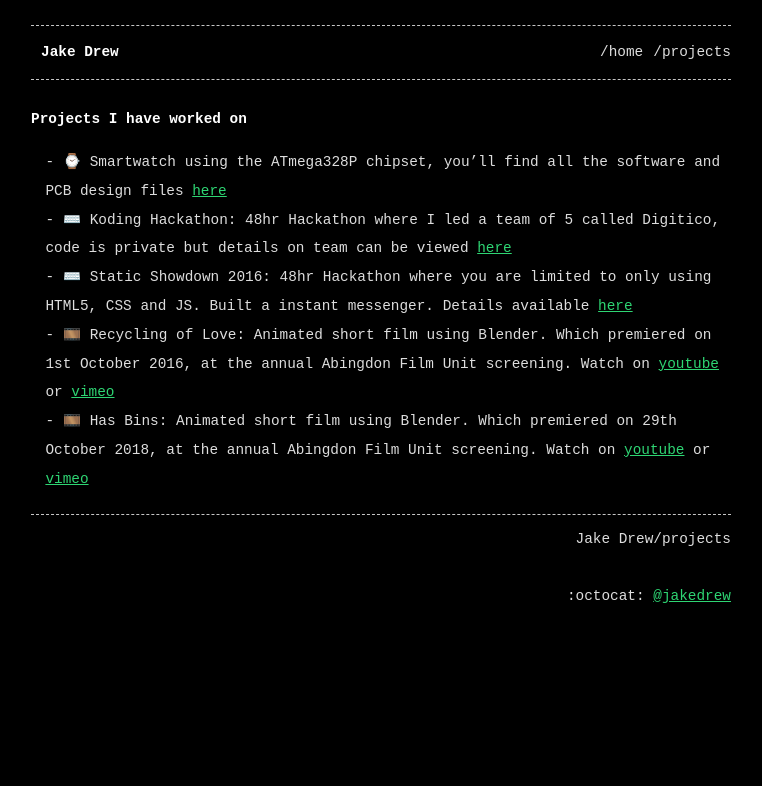
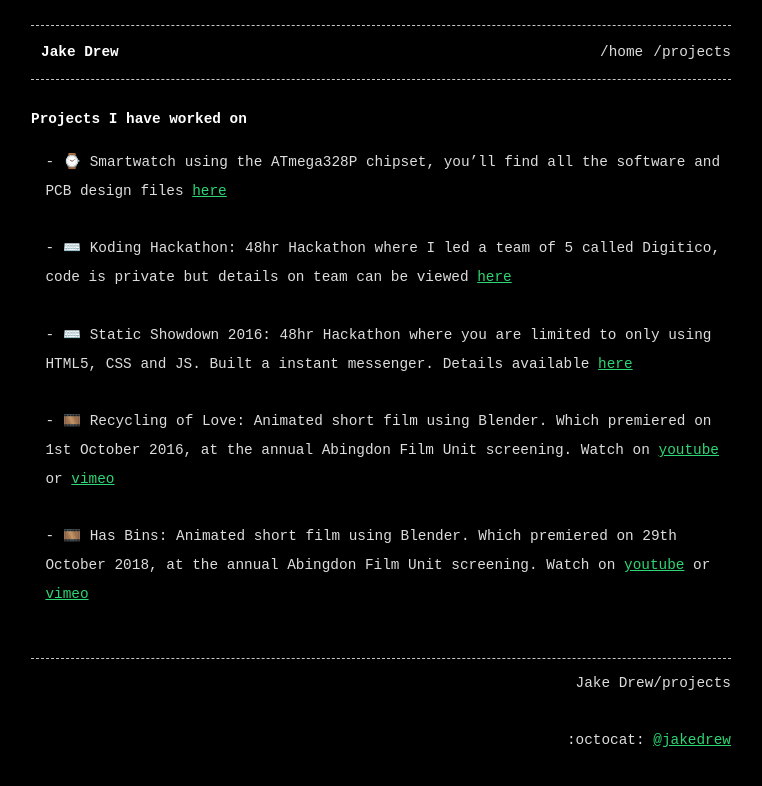
Before and after one commit to jakedrew/jakedrew.github.io, a Jekyll site: the page built from projects.md, in a window 1280 px wide. Shown: the top 786 px of the page, without its empty margins (259-1021 px from the left). Built offline with Jekyll 4.4.1, drawn with Linux system fonts in a browser that asks for light colours.

```diff
--- a/projects.md
+++ b/projects.md
@@ -6,11 +6,11 @@ title: Jake Drew
 ---
 ### Projects I have worked on
 
-- ⌚ Smartwatch using the ATmega328P chipset, you'll find all the software and PCB design files [here][smartwatch] <br>
-- ⌨️ Koding Hackathon: 48hr Hackathon where I led a team of 5 called Digitico, code is private but details on team can be viewed [here][koding] <br>
-- ⌨️ Static Showdown 2016: 48hr Hackathon where you are limited to only using HTML5, CSS and JS. Built a instant messenger. Details available [here][ss16] <br>
-- 🎞️ Recycling of Love: Animated short film using Blender. Which premiered on 1st October 2016, at the annual Abingdon Film Unit screening. Watch on [youtube][recyclingoflove] or [vimeo][recyclingoflovevimeo] <br>
-- 🎞️ Has Bins: Animated short film using Blender. Which premiered on 29th October 2018, at the annual Abingdon Film Unit screening. Watch on [youtube][hasbins] or [vimeo][hasbinsvimeo] <br>
+- ⌚ Smartwatch using the ATmega328P chipset, you'll find all the software and PCB design files [here][smartwatch] <br><br>
+- ⌨️ Koding Hackathon: 48hr Hackathon where I led a team of 5 called Digitico, code is private but details on team can be viewed [here][koding] <br><br>
+- ⌨️ Static Showdown 2016: 48hr Hackathon where you are limited to only using HTML5, CSS and JS. Built a instant messenger. Details available [here][ss16] <br><br>
+- 🎞️ Recycling of Love: Animated short film using Blender. Which premiered on 1st October 2016, at the annual Abingdon Film Unit screening. Watch on [youtube][recyclingoflove] or [vimeo][recyclingoflovevimeo] <br><br>
+- 🎞️ Has Bins: Animated short film using Blender. Which premiered on 29th October 2018, at the annual Abingdon Film Unit screening. Watch on [youtube][hasbins] or [vimeo][hasbinsvimeo] <br><br>
 
 [smartwatch]: https://github.com/jakedrew/SmartWatch
 [koding]: https://github.com/koding/global.hackathon
```
